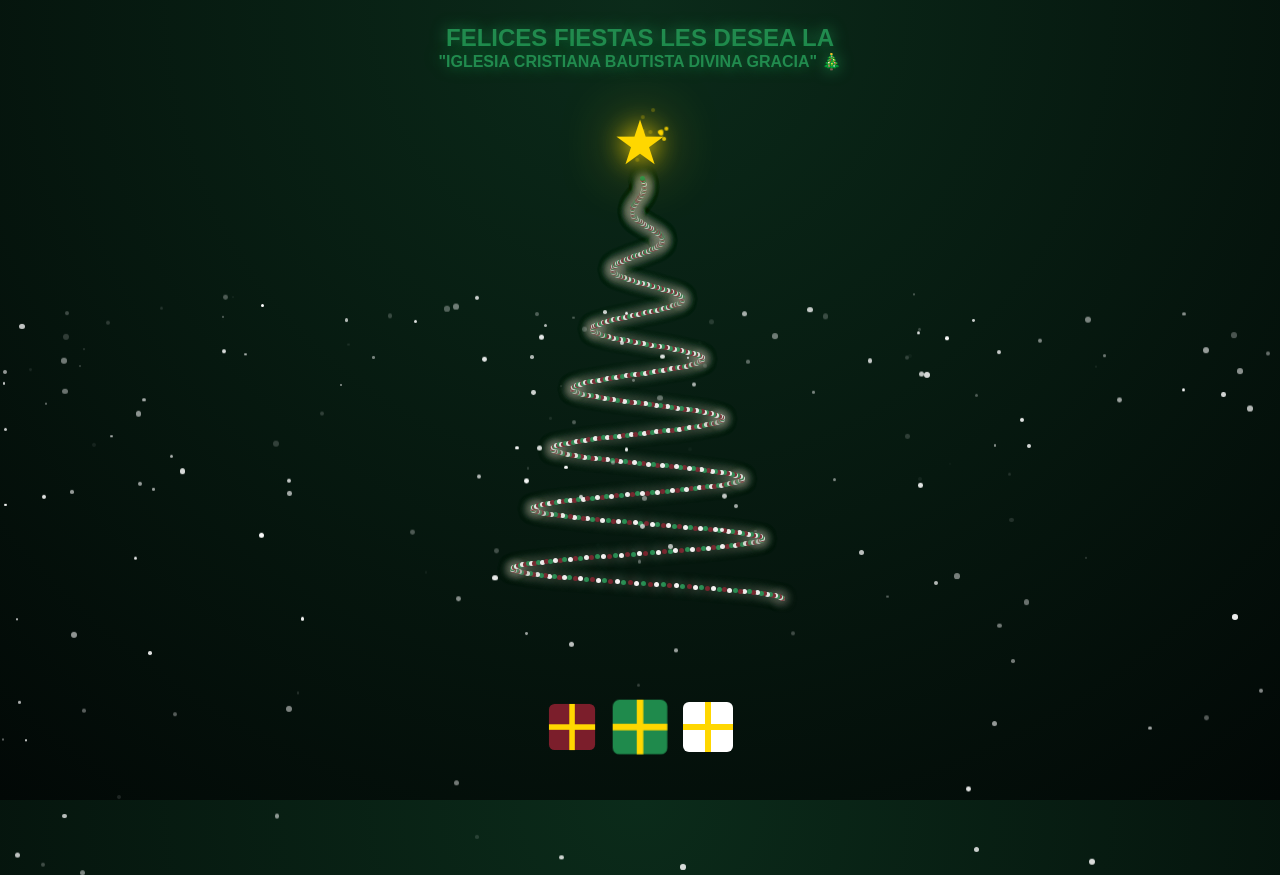
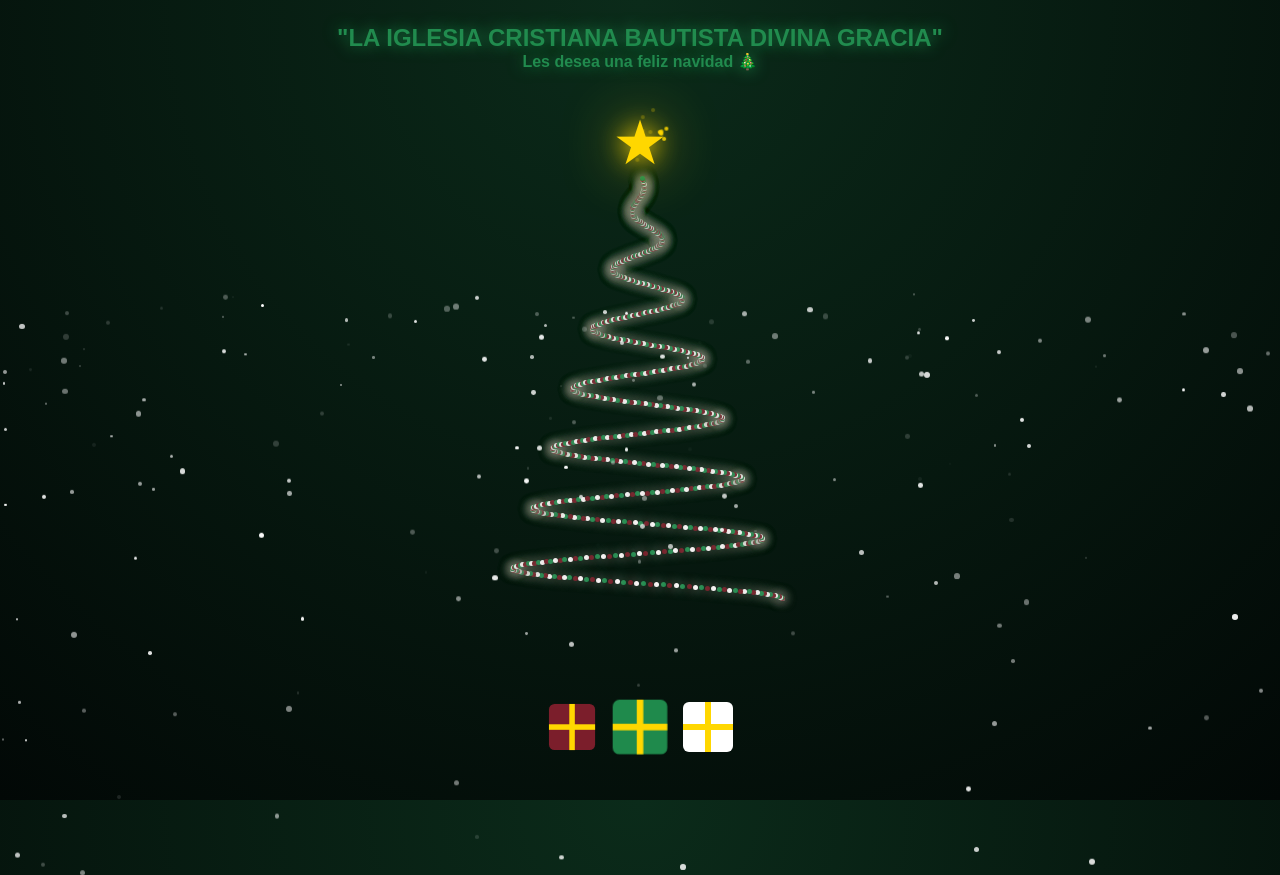
Before and after one commit to John7925/ICBDG, a plain HTML site: page index.html in a window 1280 px wide. Drawn offline with Linux system fonts and the light colour scheme.

Commit message:
Add files via upload

```diff
--- a/index.html
+++ b/index.html
@@ -162,8 +162,8 @@ to{transform:scale(20);opacity:0;}
 <body>
 
 <div class="texto">
-<div>FELICES FIESTAS LES DESEA LA</div>
-<div>"IGLESIA CRISTIANA BAUTISTA DIVINA GRACIA" 🎄</div>
+<div>"LA IGLESIA CRISTIANA BAUTISTA DIVINA GRACIA"</div>
+<div>Les desea una feliz navidad 🎄</div>
 </div>
 
 <div class="star" id="star">★</div>
```
